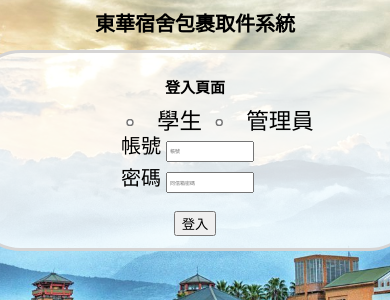
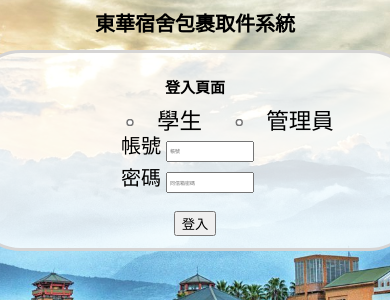
Before and after one commit to WangJevons/wangjevons.github.io, a PHP site: page /login.html in a window 390 px wide; the page is wider, and only the part inside the window is pictured. Shown: the part 299-599 px from the top of that part. Run offline with PHP 8.4, Linux system fonts and the light colour scheme.

Commit message:
style.css

```diff
--- a/style.css
+++ b/style.css
@@ -219,7 +219,7 @@ ul
         transform: scale(1.5);
         font-size: 15px;
         gap: 0px;
-        margin-left: 20px;
+        margin-left: 40px;
     }
     .front
     {
```
